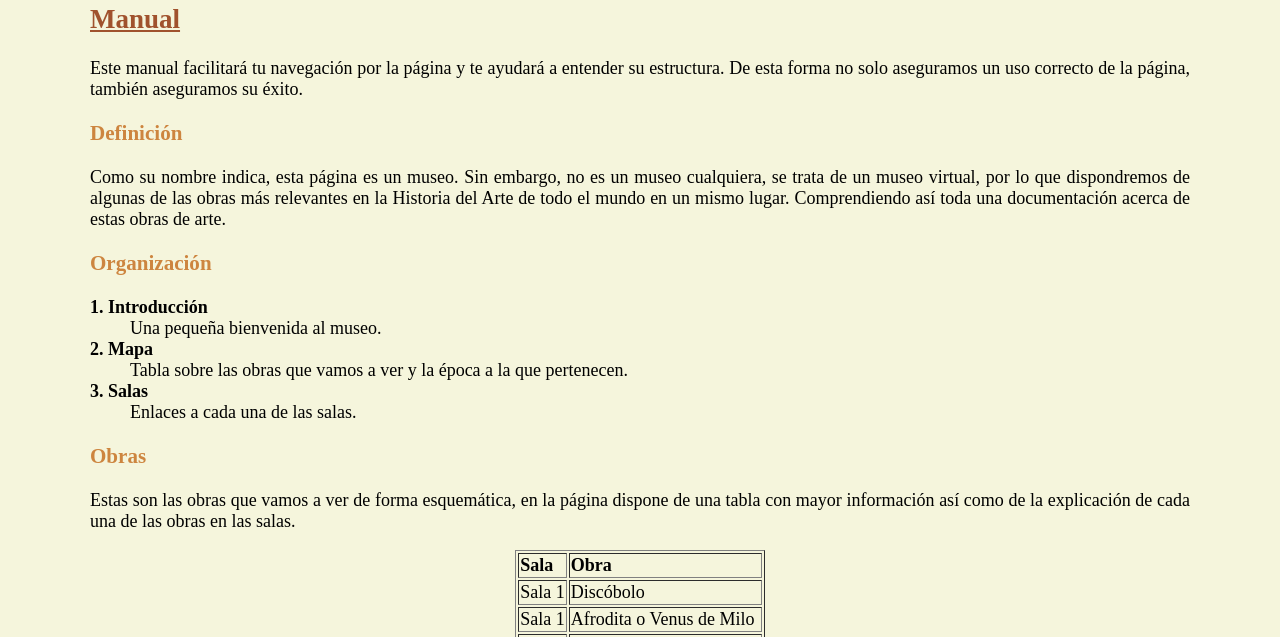
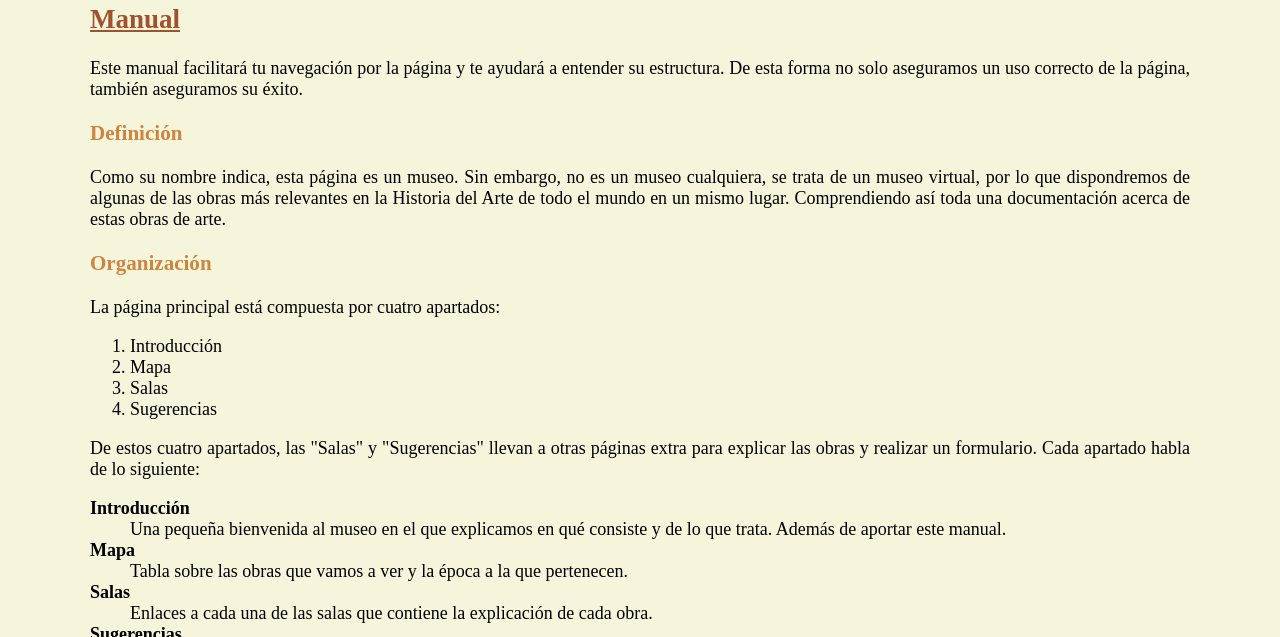
Before and after one commit to ccorredorm01/ejercicio-4, a plain HTML site: page manual.html in a window 1280 px wide. Shown: the part 163-800 px from the top of the page. Drawn offline with Linux system fonts and the light colour scheme.

Commit message:
añadir lista ordenada al manual

```diff
--- a/manual.html
+++ b/manual.html
@@ -24,13 +24,29 @@
         en un mismo lugar. Comprendiendo así toda una documentación acerca de estas obras de arte.</p>
 
     <h3>Organización</h3>
+    <p>La página principal está compuesta por cuatro apartados:</p>
+
+    <ol>
+        <li>Introducción</li>
+        <li>Mapa</li>
+        <li>Salas</li>
+        <li>Sugerencias</li>
+
+    </ol>
+
+    <p>De estos cuatro apartados, las "Salas" y "Sugerencias" llevan a otras páginas extra para explicar las obras y
+        realizar un formulario. Cada apartado habla de lo siguiente:</p>
+
     <dl>
-        <dt><b>1. Introducción</b></dt>
-        <dd>Una pequeña bienvenida al museo. </dd>
-        <dt><b>2. Mapa</b> </dt>
+        <dt><b>Introducción</b></dt>
+        <dd>Una pequeña bienvenida al museo en el que explicamos en qué consiste y de lo que trata. Además de aportar
+            este manual. </dd>
+        <dt><b>Mapa</b> </dt>
         <dd>Tabla sobre las obras que vamos a ver y la época a la que pertenecen.</dd>
-        <dt><b>3. Salas</b></dt>
-        <dd>Enlaces a cada una de las salas.</dd>
+        <dt><b>Salas</b></dt>
+        <dd>Enlaces a cada una de las salas que contiene la explicación de cada obra.</dd>
+        <dt><b>Sugerencias</b></dt>
+        <dd>En la que le animamos a tomar parte de la página rellenando un formulario.</dd>
     </dl>
 
     <h3>Obras</h3>
```
Lines whose indentation alone changed are shown as unchanged.
